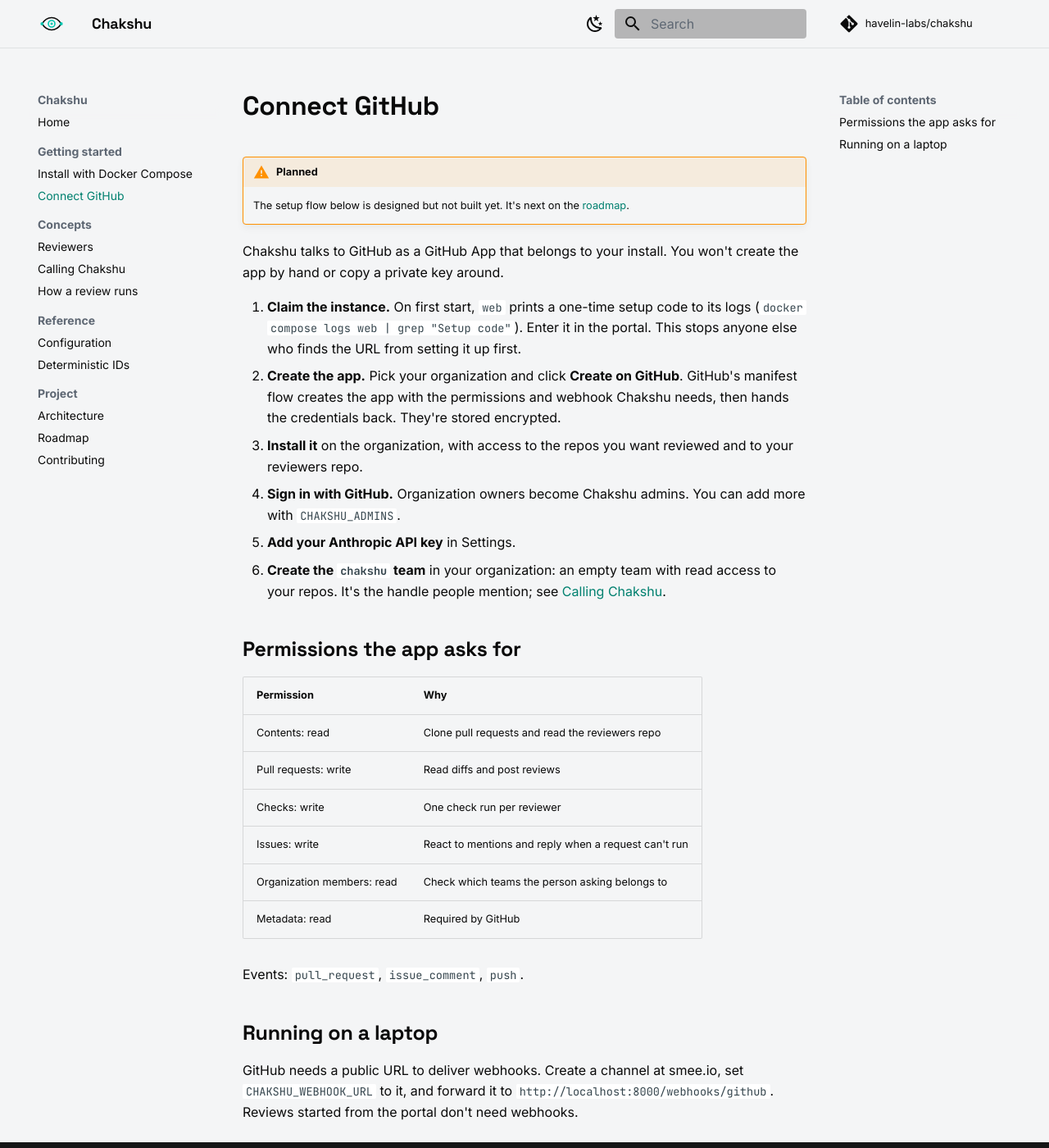
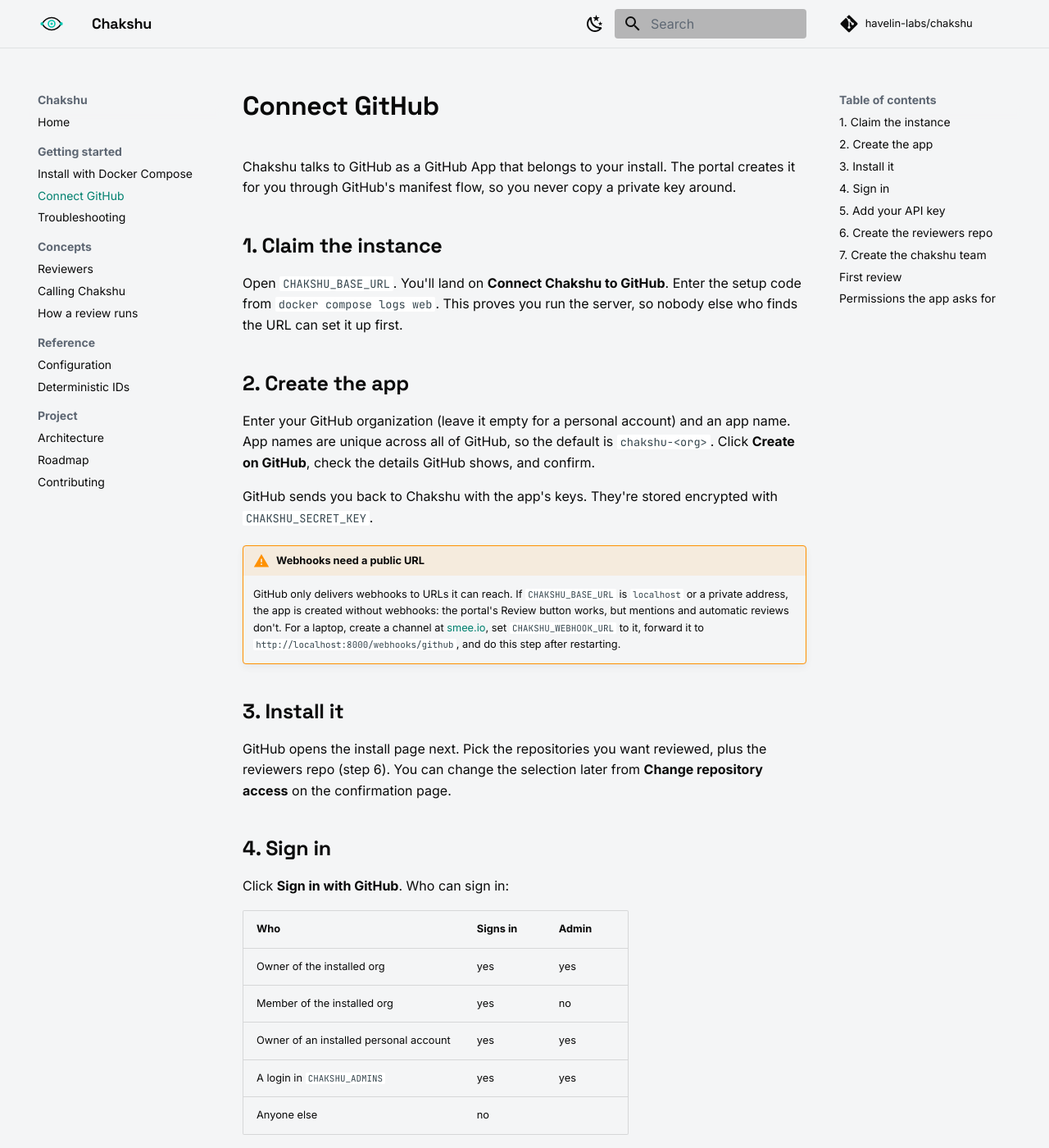
Before and after one commit to havelin-labs/chakshu-docs, an MkDocs documentation site: the page built from docs/getting-started/connect-github.md, in a window 1280 px wide and 1400 px high. Shown: the whole window at 82% size. Built offline with MkDocs 1.6.1 and Material for MkDocs 9.7.7, drawn with Linux system fonts in a browser that asks for light colours; comment, search, counter and statistics services are not loaded; some of the changed text lies outside the part shown.

Commit message:
docs: rewrite getting started for the working setup flow
Install now covers all four services and where the setup code appears. Connect GitHub walks through the real wizard, sign-in rules, the API key in Settings, the reviewers repo template and the chakshu team. Adds a troubleshooting page for missing setup codes, silent mentions, refusals and failed checks.

```diff
--- a/docs/getting-started/connect-github.md
+++ b/docs/getting-started/connect-github.md
@@ -1,30 +1,63 @@
 # Connect GitHub
 
-!!! warning "Planned"
-    The setup flow below is designed but not built yet. It's next on the [roadmap](../project/roadmap.md).
+Chakshu talks to GitHub as a GitHub App that belongs to your install. The portal creates it for you through GitHub's manifest flow, so you never copy a private key around.
 
-Chakshu talks to GitHub as a GitHub App that belongs to your install. You won't create the app by hand or copy a private key around.
+## 1. Claim the instance
 
-1. **Claim the instance.** On first start, `web` prints a one-time setup code to its logs (`docker compose logs web | grep "Setup code"`). Enter it in the portal. This stops anyone else who finds the URL from setting it up first.
-2. **Create the app.** Pick your organization and click **Create on GitHub**. GitHub's manifest flow creates the app with the permissions and webhook Chakshu needs, then hands the credentials back. They're stored encrypted.
-3. **Install it** on the organization, with access to the repos you want reviewed and to your reviewers repo.
-4. **Sign in with GitHub.** Organization owners become Chakshu admins. You can add more with `CHAKSHU_ADMINS`.
-5. **Add your Anthropic API key** in Settings.
-6. **Create the `chakshu` team** in your organization: an empty team with read access to your repos. It's the handle people mention; see [Calling Chakshu](../concepts/calling-chakshu.md).
+Open `CHAKSHU_BASE_URL`. You'll land on **Connect Chakshu to GitHub**. Enter the setup code from `docker compose logs web`. This proves you run the server, so nobody else who finds the URL can set it up first.
+
+## 2. Create the app
+
+Enter your GitHub organization (leave it empty for a personal account) and an app name. App names are unique across all of GitHub, so the default is `chakshu-<org>`. Click **Create on GitHub**, check the details GitHub shows, and confirm.
+
+GitHub sends you back to Chakshu with the app's keys. They're stored encrypted with `CHAKSHU_SECRET_KEY`.
+
+!!! warning "Webhooks need a public URL"
+    GitHub only delivers webhooks to URLs it can reach. If `CHAKSHU_BASE_URL` is `localhost` or a private address, the app is created without webhooks: the portal's Review button works, but mentions and automatic reviews don't. For a laptop, create a channel at [smee.io](https://smee.io), set `CHAKSHU_WEBHOOK_URL` to it, forward it to `http://localhost:8000/webhooks/github`, and do this step after restarting.
+
+## 3. Install it
+
+GitHub opens the install page next. Pick the repositories you want reviewed, plus the reviewers repo (step 6). You can change the selection later from **Change repository access** on the confirmation page.
+
+## 4. Sign in
+
+Click **Sign in with GitHub**. Who can sign in:
+
+| Who | Signs in | Admin |
+|---|---|---|
+| Owner of the installed org | yes | yes |
+| Member of the installed org | yes | no |
+| Owner of an installed personal account | yes | yes |
+| A login in `CHAKSHU_ADMINS` | yes | yes |
+| Anyone else | no | |
+
+## 5. Add your API key
+
+Go to **Settings** and paste your Anthropic API key. It's write-only: the page only shows that a key is set and its last characters. You can also set the default model, the cost cap per review and the reviewers repo name here.
+
+Using Bedrock or Vertex instead? Leave the key empty and set the environment variables in [Configuration](../reference/configuration.md).
+
+## 6. Create the reviewers repo
+
+Create `<org>/chakshu-reviewers` from the [template](https://github.com/havelin-labs/chakshu-reviewers-template) with **Use this template**, and make sure the app can see it. Then press **Sync from GitHub** on the **Reviewers** page. You should see the `default` reviewer marked ready.
+
+## 7. Create the chakshu team
+
+In your organization, create an empty team called `chakshu` and give it read access to the repos you want reviewed. It's the handle people mention and request; see [Calling Chakshu](../concepts/calling-chakshu.md).
+
+## First review
+
+Comment `@<org>/chakshu` on an open pull request. You'll see 👀 on your comment, a **Chakshu · default** check run, and a review a minute or two later. The **Reviews** page in the portal shows progress and cost.
 
 ## Permissions the app asks for
 
 | Permission | Why |
 |---|---|
-| Contents: read | Clone pull requests and read the reviewers repo |
-| Pull requests: write | Read diffs and post reviews |
+| Contents: read | Fetch pull request code and the reviewers repo |
+| Pull requests: write | Read diffs, post reviews, clear the chakshu review request |
 | Checks: write | One check run per reviewer |
 | Issues: write | React to mentions and reply when a request can't run |
-| Organization members: read | Check which teams the person asking belongs to |
+| Organization members: read | Org roles and team membership |
 | Metadata: read | Required by GitHub |
 
-Events: `pull_request`, `issue_comment`, `push`.
-
-## Running on a laptop
-
-GitHub needs a public URL to deliver webhooks. Create a channel at smee.io, set `CHAKSHU_WEBHOOK_URL` to it, and forward it to `http://localhost:8000/webhooks/github`. Reviews started from the portal don't need webhooks.
+Events: `pull_request`, `issue_comment`, `push`. Installation events arrive without subscribing.
--- a/mkdocs.yml
+++ b/mkdocs.yml
@@ -36,6 +36,7 @@ nav:
   - Getting started:
       - Install with Docker Compose: getting-started/install.md
       - Connect GitHub: getting-started/connect-github.md
+      - Troubleshooting: getting-started/troubleshooting.md
   - Concepts:
       - Reviewers: concepts/reviewers.md
       - Calling Chakshu: concepts/calling-chakshu.md
```
Also changed, not shown: docs/getting-started/install.md (+30 -12 lines), docs/getting-started/troubleshooting.md (added, +44 -0 lines), docs/index.md (+11 -8 lines).
